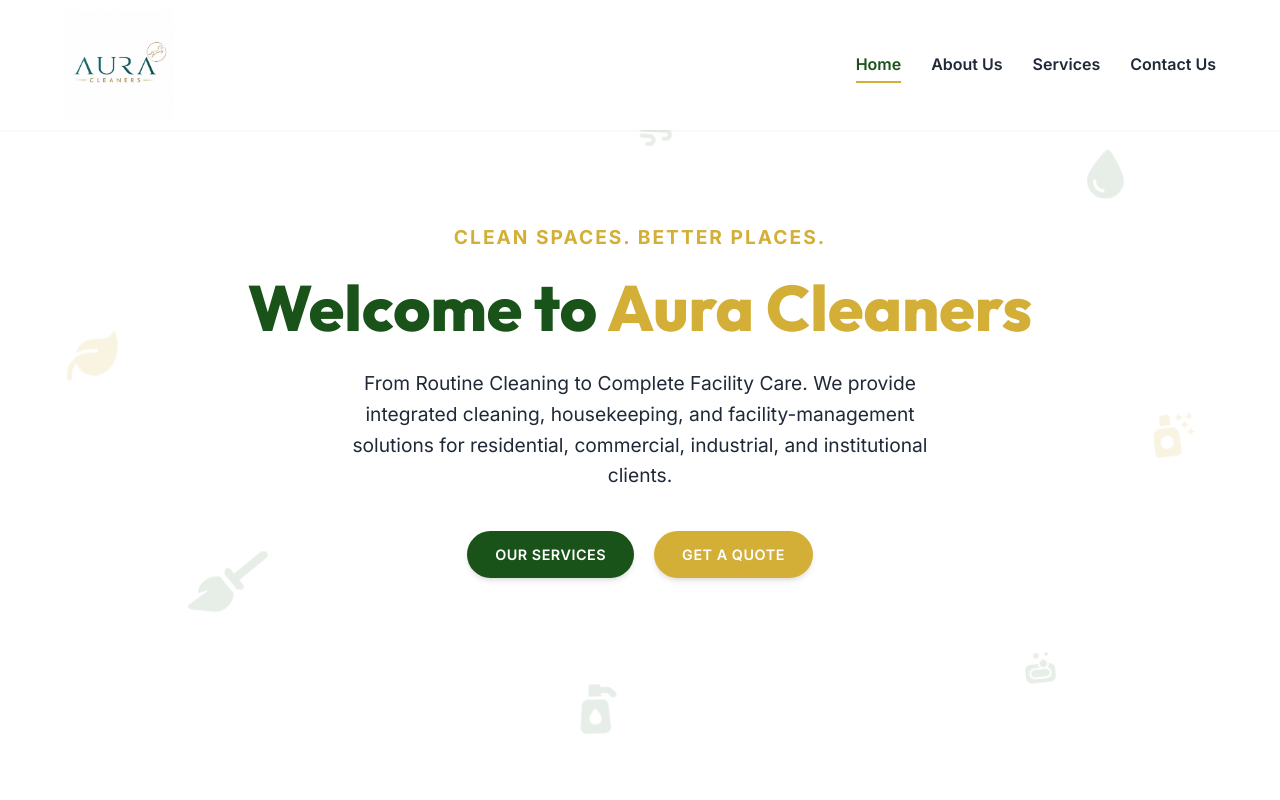
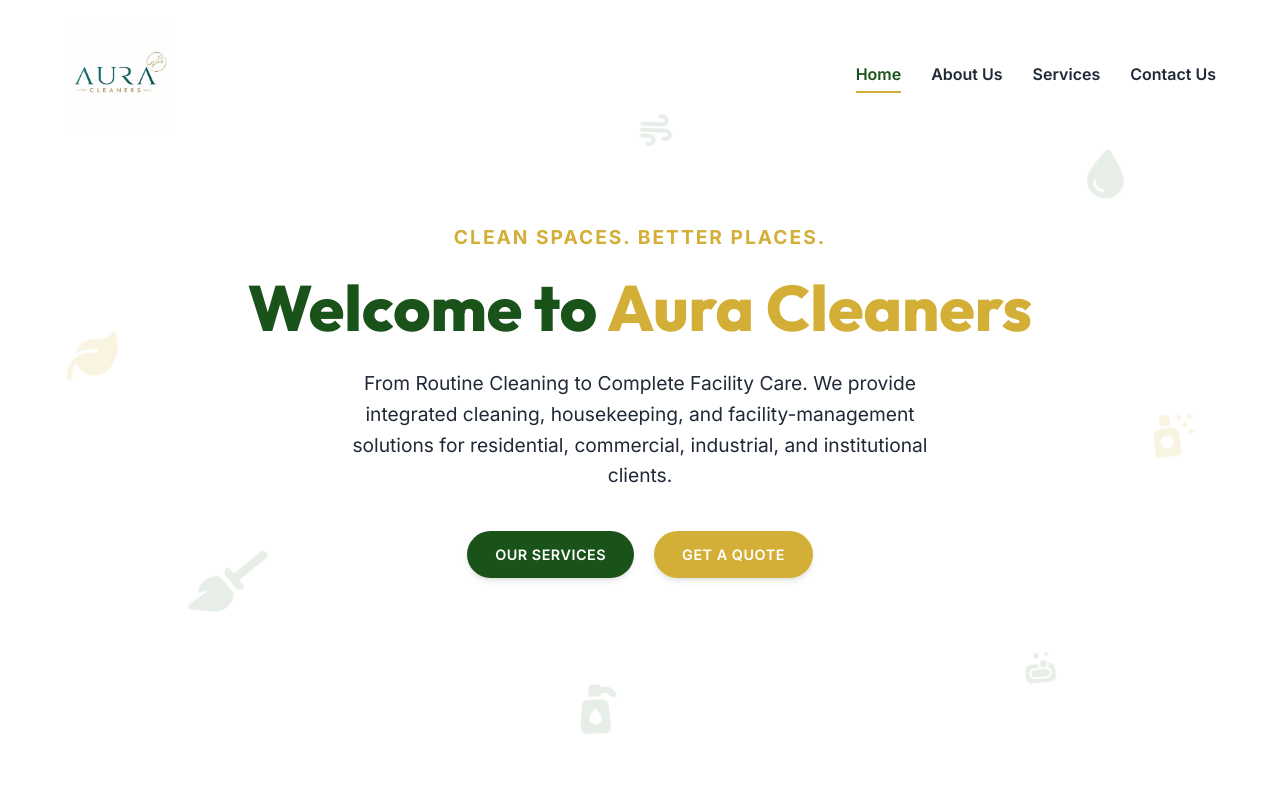
Before and after one commit to UtkarshSinghSFD/Aura-Cleaners-Website, a plain HTML site: page index.html in a window 1280 px wide. Shown: the top 800 px of the page. Drawn offline with Linux system fonts and the light colour scheme.

Commit message:
Update UI: floating icons, full-width header, transparent top header, updated logo font and size

```diff
--- a/css/style.css
+++ b/css/style.css
@@ -208,13 +208,15 @@
     width: 100%;
     z-index: 1000;
     transition: var(--transition-smooth);
+    padding: 20px 0;
+    background: transparent;
+    box-shadow: none;
+}
+
+header.scrolled {
     padding: 10px 0;
     background: rgba(255, 255, 255, 0.95);
     backdrop-filter: blur(10px);
-    box-shadow: var(--shadow-sm);
-}
-
-header.scrolled {
     box-shadow: var(--shadow-md);
 }
 
```
